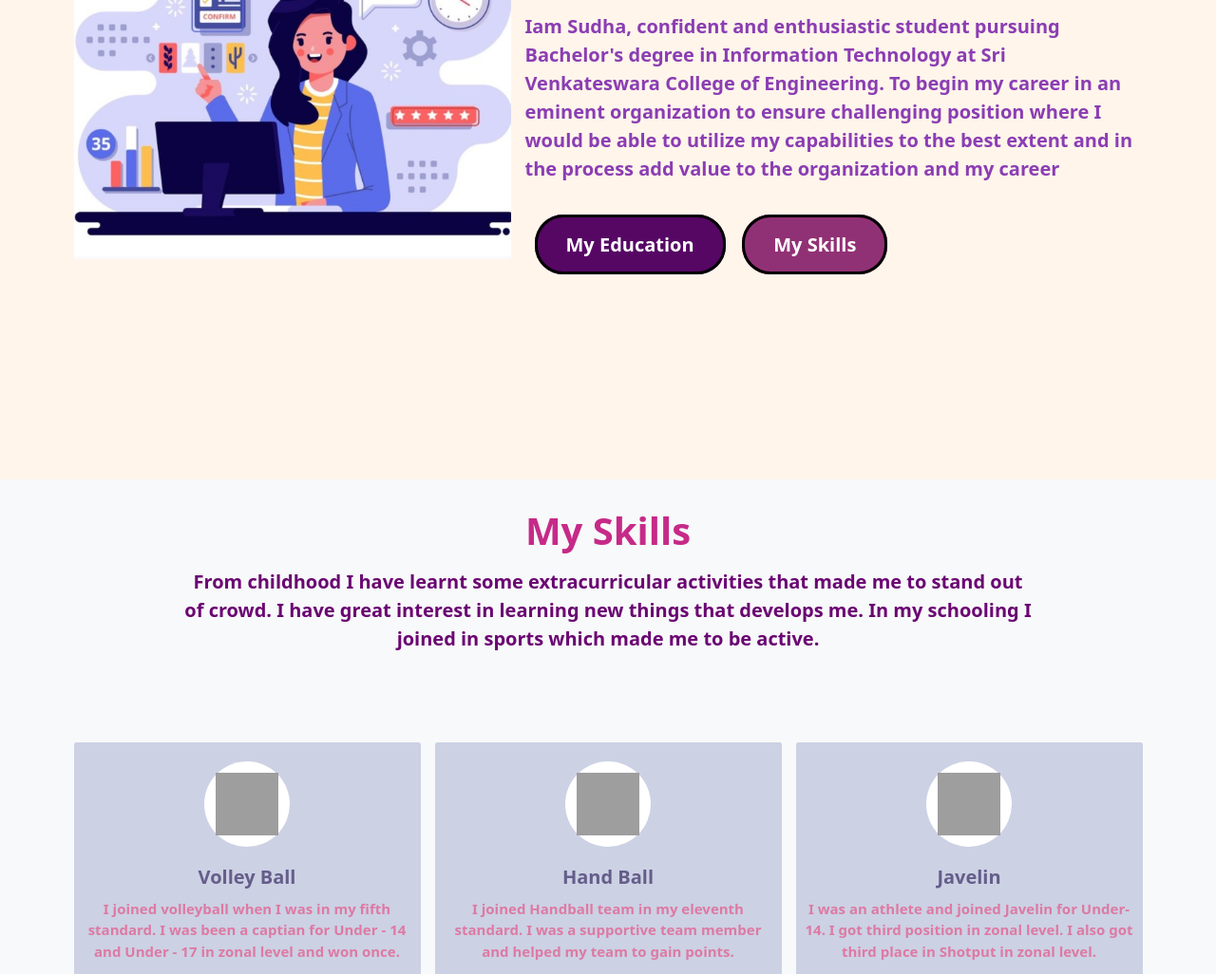
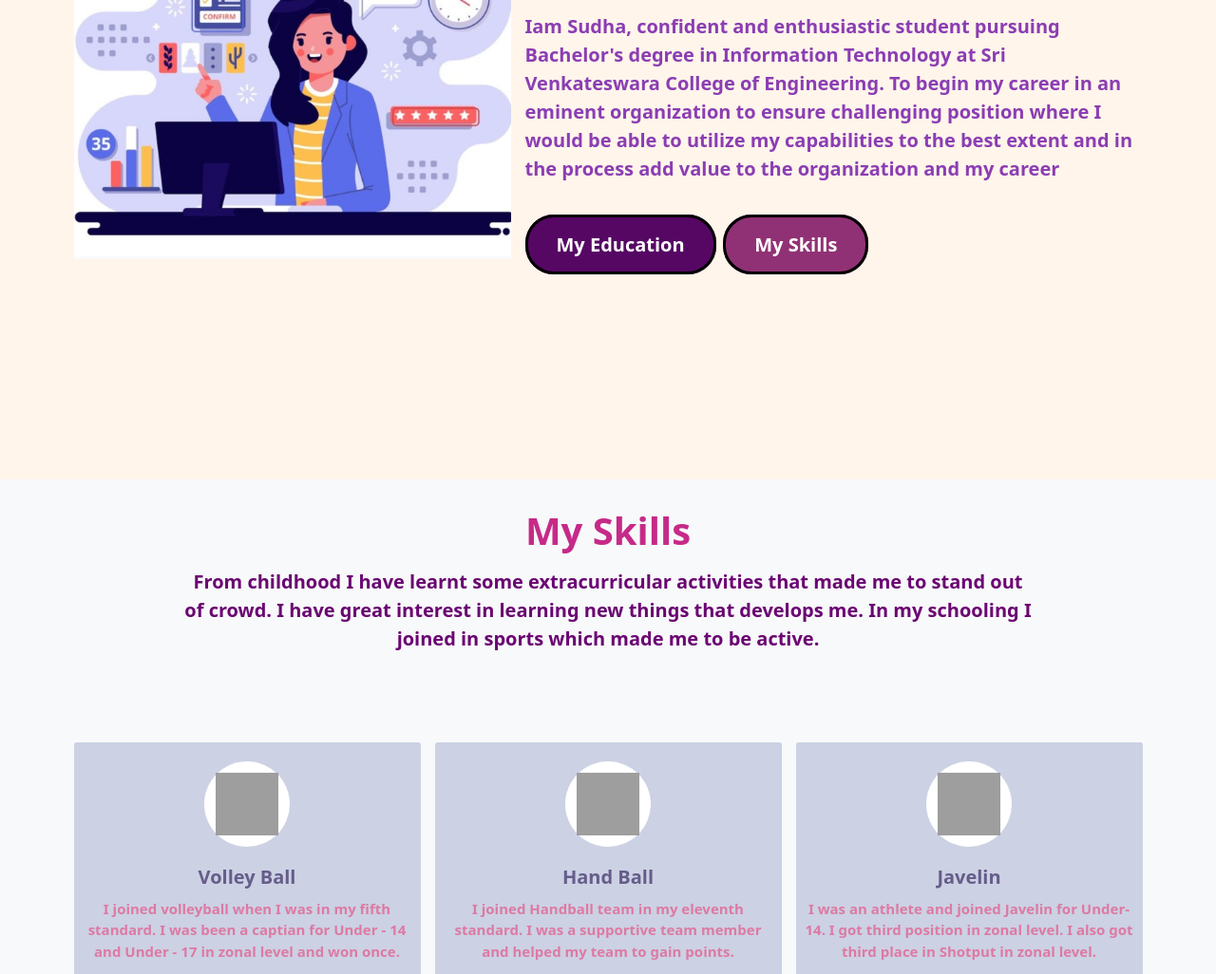
Before and after one commit to sudharam611/myPortfolio_Sudha611, a plain HTML site: page index.html in a window 1280 px wide. Shown: the part 1115-2141 px from the top of the page at 95% size. Drawn offline with nearby package versions, Linux system fonts and the light colour scheme; grey boxes are pictures that could not be loaded.

Commit message:
Update styles.css

```diff
--- a/styles.css
+++ b/styles.css
@@ -230,10 +230,9 @@ h1{
     margin-bottom: 40px;
 }
 .button1{
-    margin:10px;
     margin-top: 30px;
     height: 40px;
-    width:180px;
+    width: 120px;
     background-color:#560764;
     color:white;
     font-weight: 600;
@@ -247,10 +246,9 @@ h1{
     padding-right: 30px;
 }
 .button2{
-    margin:10px;
     margin-top: 30px;
     height: 40px;
-    width: 180px;
+    width: 120px;
     background-color:#913175;
     color:white;
     font-weight: 600;
```
